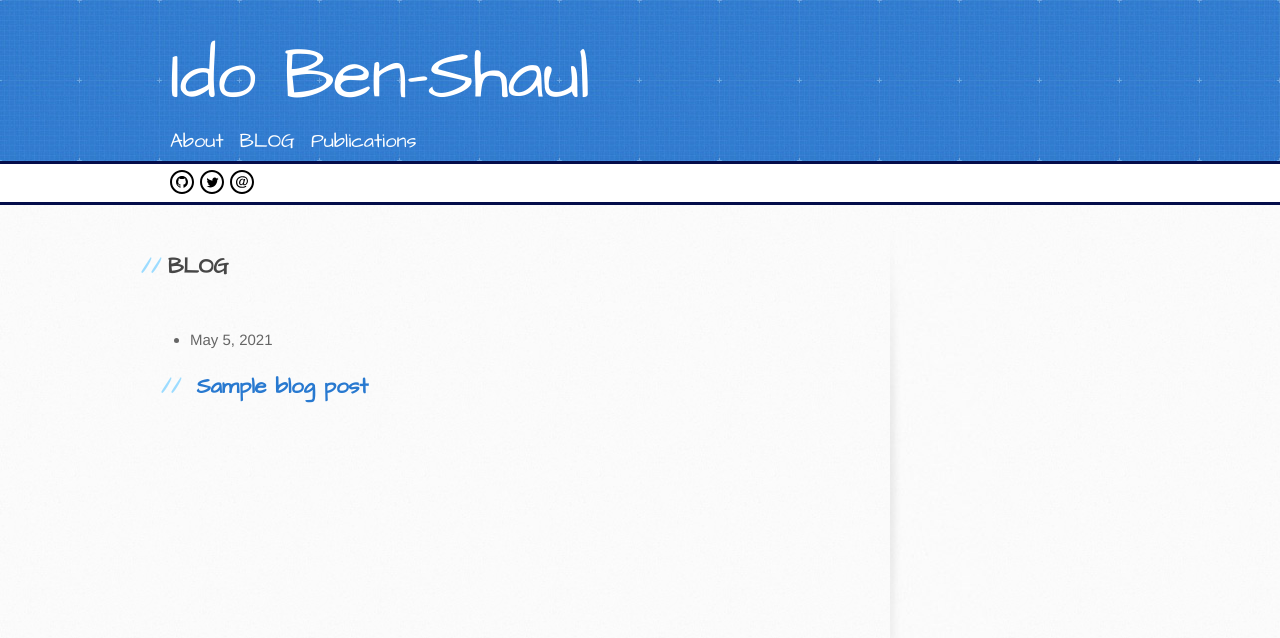
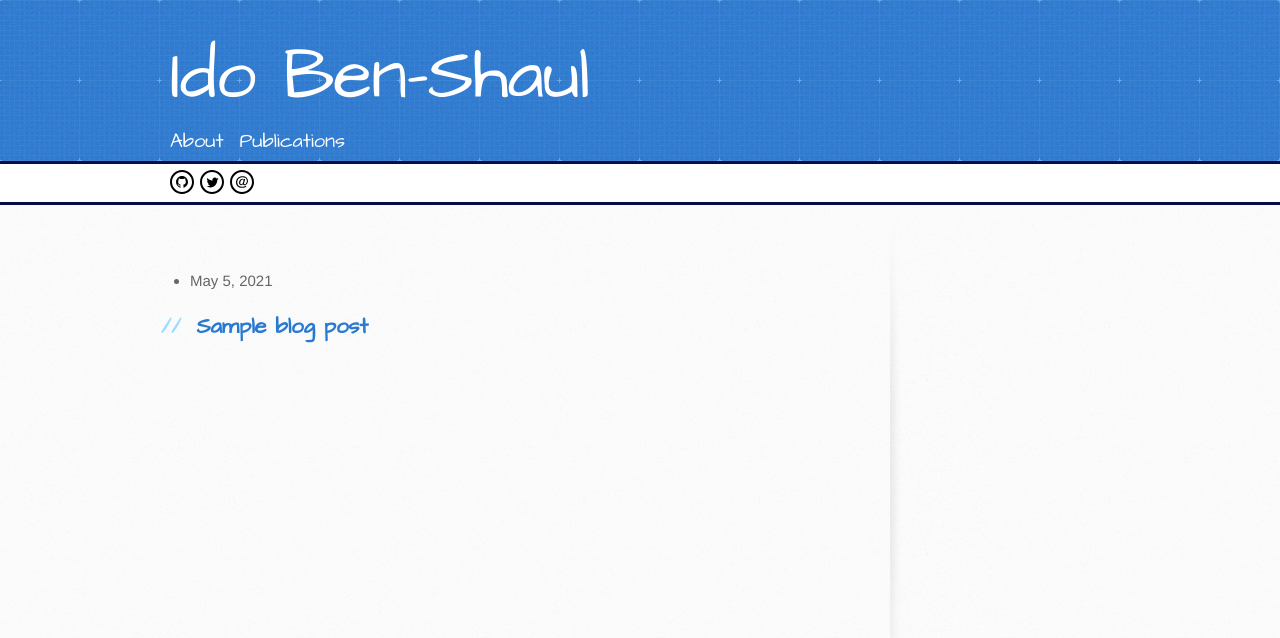
Before and after one commit to idobenshaul10/idobenshaul10.github.io, a Jekyll site: the page built from blog.md, in a window 1280 px wide. Shown: the top 638 px of the page. Built offline with Jekyll 4.4.1, drawn with Linux system fonts in a browser that asks for light colours; the repository's description, which GitHub fills in, is left out; our own code applies the rules of GitHub Pages for plain Markdown files.

Commit message:
removing blgo

```diff
--- a/blog.md
+++ b/blog.md
@@ -8,4 +8,4 @@
 layout: home
 ---
 
-## BLOG
+<!-- ## BLOG -->
```
